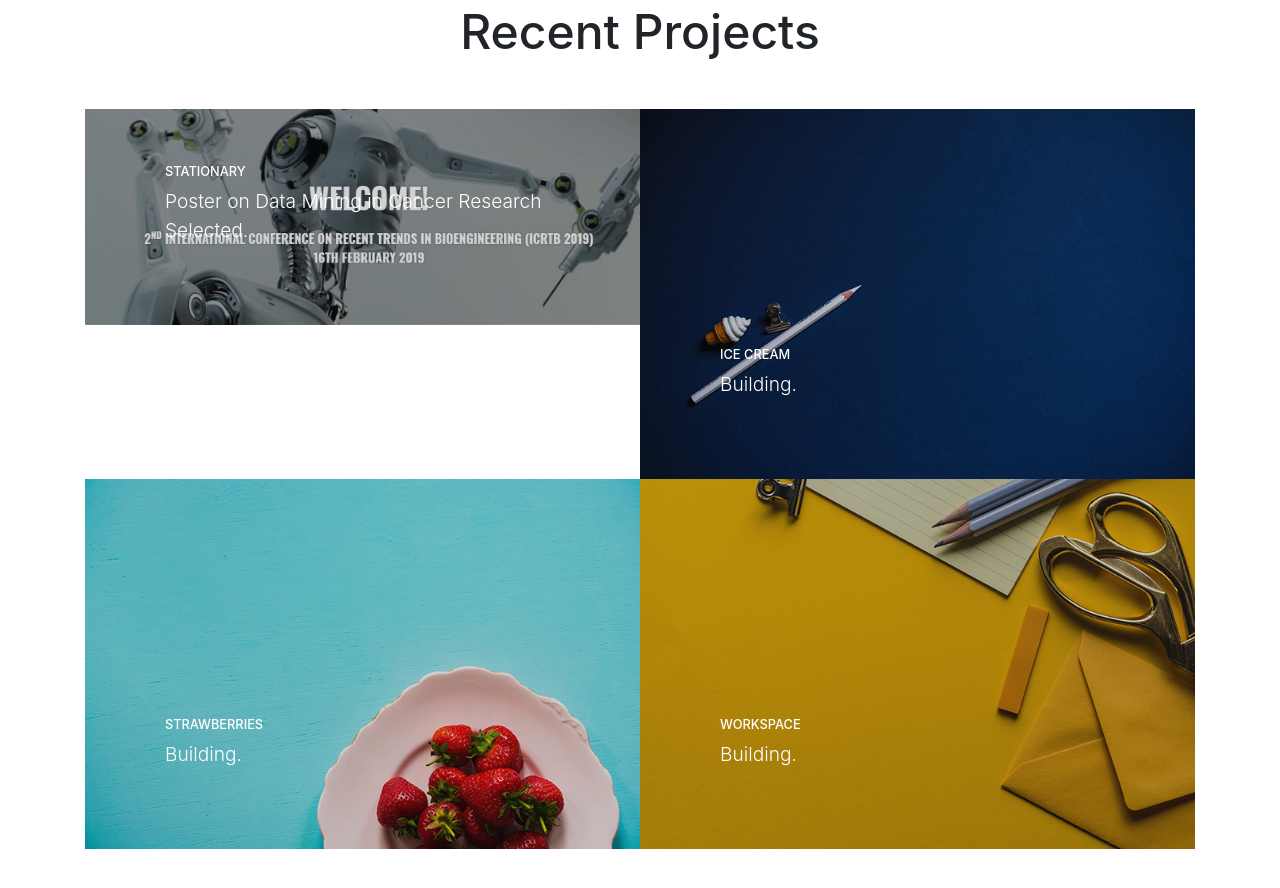
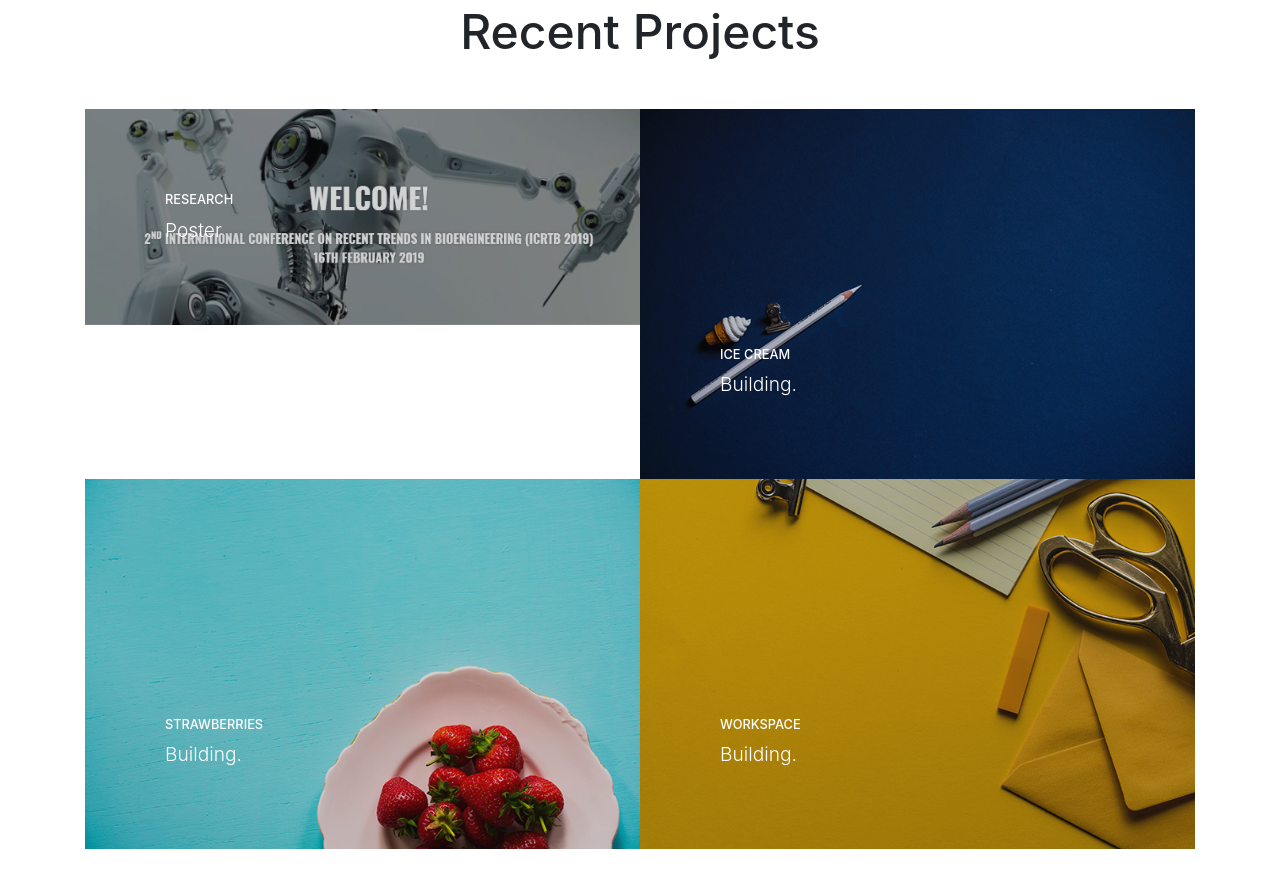
Before and after one commit to majumderS/majumderS.github.io, a website with bundled scripts: page MyPortfolio/index.html in a window 1280 px wide. Shown: the part 2025-2913 px from the top of the page. Built offline with nearby package versions, Linux system fonts and the light colour scheme.

Commit message:
Update index.html

```diff
--- a/MyPortfolio/index.html
+++ b/MyPortfolio/index.html
@@ -229,11 +229,11 @@
         </div>
         <div class="row no-gutters">
           <div class="col-lg-6">
-            <a class="portfolio-item" href="#">
+            <a class="portfolio-item" href="files/Poster-DataMining on CancerRes.pdf" download>
               <span class="caption">
                 <span class="caption-content">
-                  <h2>Stationary</h2>
-                  <p class="mb-0">Poster on Data Mining in Cancer Research Selected.</p>
+                  <h2>Research</h2>
+                  <p class="mb-0">Poster</p>
                 </span>
               </span>
               <img class="img-fluid" src="img/portfolio-irctbposter.jpg" alt="">
```
